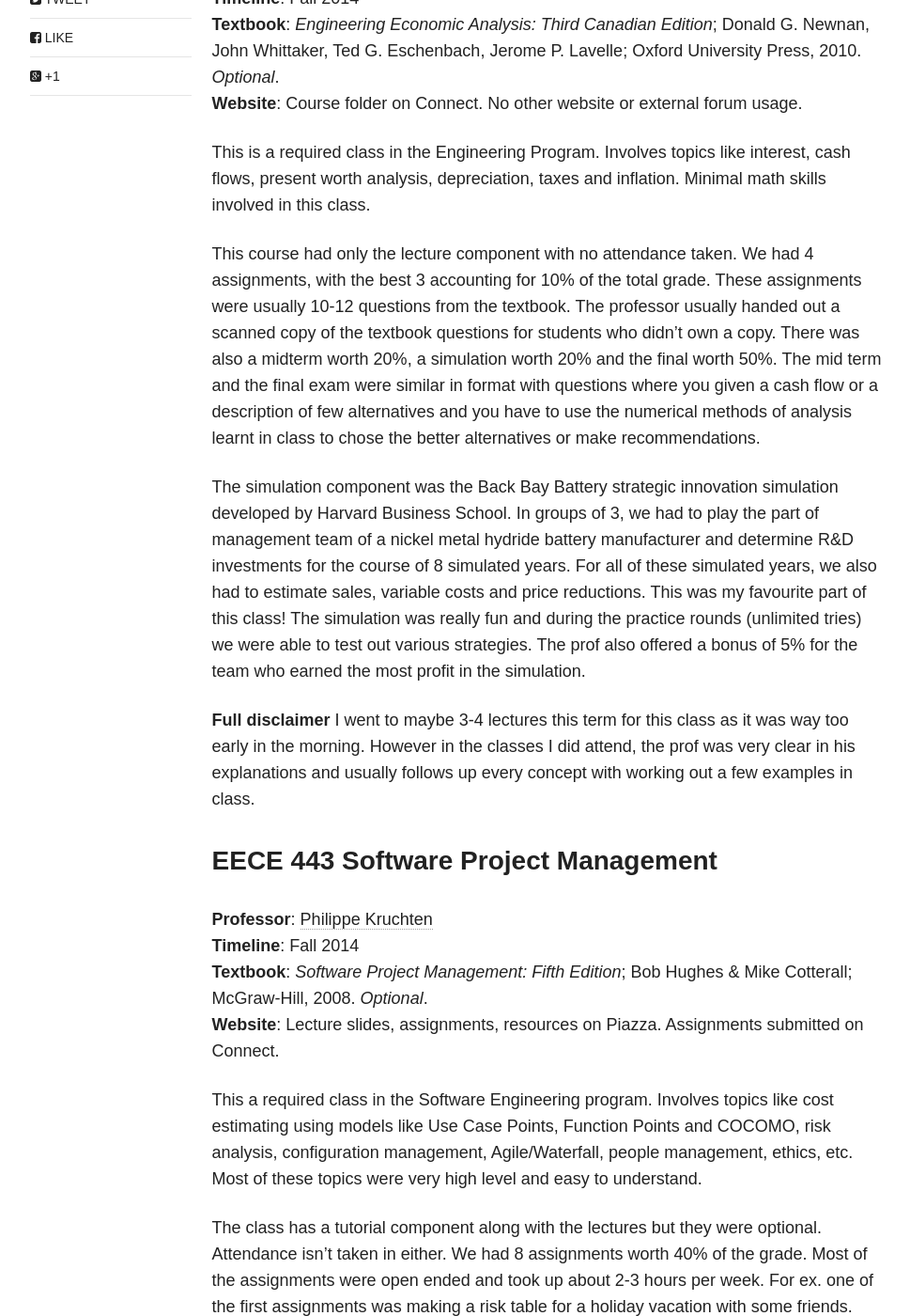
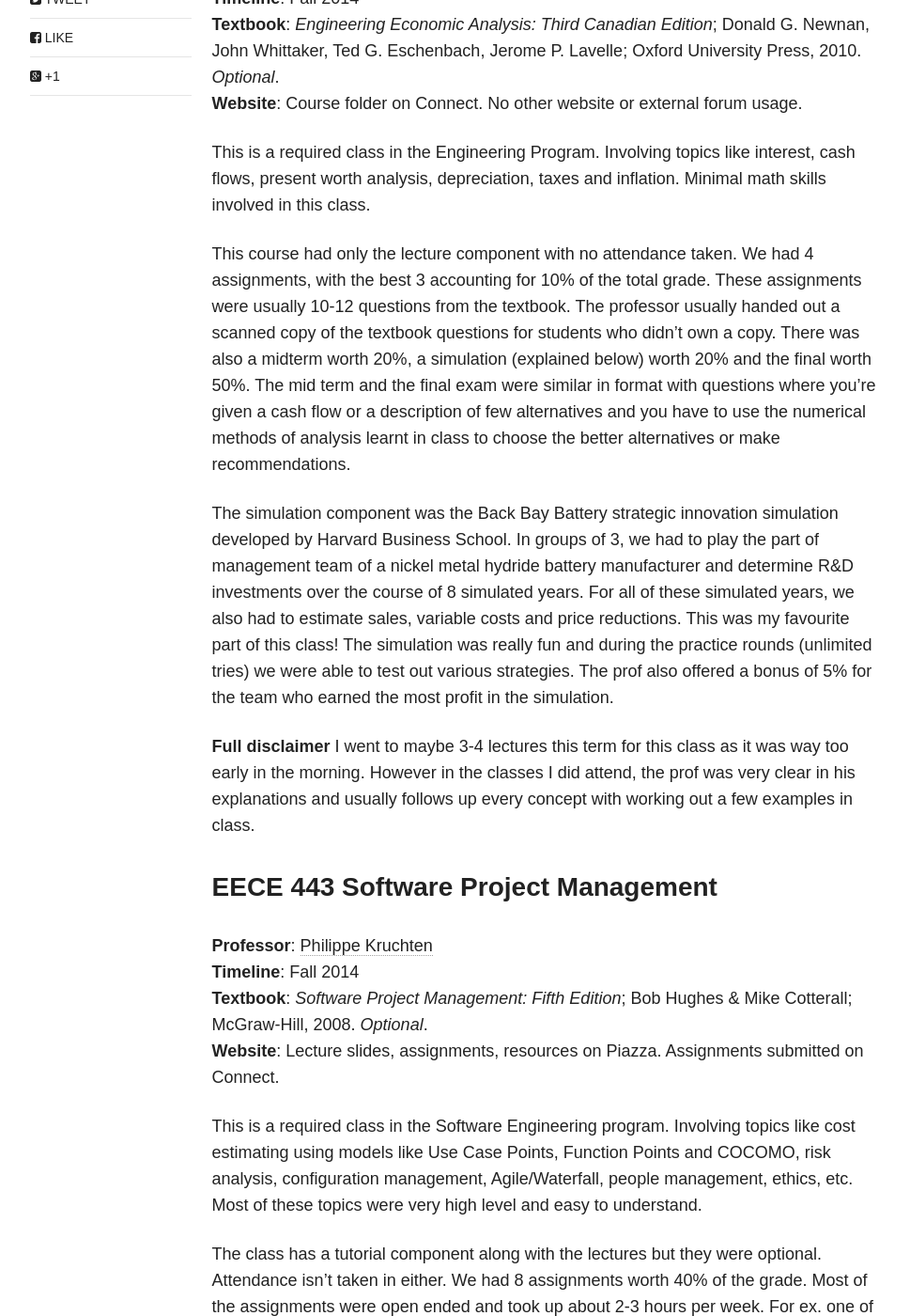
Before and after one commit to Primewalker/isha.github.io, a Jekyll site: the page built from _posts/articles/2014-12-17-443-450-review.md, in a window 1280 px wide and 1400 px high, scrolled down 651 px. Shown: the whole window at 94% size, without its empty margins (154-1123 px from the left). Built offline with Jekyll 4.4.1, drawn with Linux system fonts in a browser that asks for light colours; nearby versions of some CDN libraries; comment, search, counter and statistics services are not loaded.

Commit message:
Blog post reviewing 443 and 450

```diff
--- a/_posts/articles/2014-12-17-443-450-review.md
+++ b/_posts/articles/2014-12-17-443-450-review.md
@@ -17,11 +17,12 @@ I just finished yesterday with my second last term of my undergraduate program a
 **Textbook**: *Engineering Economic Analysis: Third Canadian Edition*; Donald G. Newnan, John Whittaker, Ted G. Eschenbach, Jerome P. Lavelle; Oxford University Press, 2010. *Optional*.
 **Website**: Course folder on Connect. No other website or external forum usage.
 
-This is a required class in the Engineering Program. Involves topics like interest, cash flows, present worth analysis, depreciation, taxes and inflation. Minimal math skills involved in this class.
 
-This course had only the lecture component with no attendance taken. We had 4 assignments, with the best 3 accounting for 10% of the total grade. These assignments were usually 10-12 questions from the textbook. The professor usually handed out a scanned copy of the textbook questions for students who didn't own a copy. There was also a midterm worth 20%, a simulation worth 20% and the final worth 50%. The mid term and the final exam were similar in format with questions where you given a cash flow or a description of few alternatives and you have to use the numerical methods of analysis learnt in class to chose the better alternatives or make recommendations.
+This is a required class in the Engineering Program. Involving topics like interest, cash flows, present worth analysis, depreciation, taxes and inflation. Minimal math skills involved in this class.
 
-The simulation component was the Back Bay Battery strategic innovation simulation developed by Harvard Business School. In groups of 3, we had to play the part of management team of a nickel metal hydride battery manufacturer and determine R&D investments for the course of 8 simulated years. For all of these simulated years, we also had to estimate sales, variable costs and price reductions. This was my favourite part of this class! The simulation was really fun and during the practice rounds (unlimited tries) we were able to test out various strategies. The prof also offered a bonus of 5% for the team who earned the most profit in the simulation.
+This course had only the lecture component with no attendance taken. We had 4 assignments, with the best 3 accounting for 10% of the total grade. These assignments were usually 10-12 questions from the textbook. The professor usually handed out a scanned copy of the textbook questions for students who didn't own a copy. There was also a midterm worth 20%, a simulation (explained below) worth 20% and the final worth 50%. The mid term and the final exam were similar in format with questions where you're given a cash flow or a description of few alternatives and you have to use the numerical methods of analysis learnt in class to choose the better alternatives or make recommendations.
+
+The simulation component was the Back Bay Battery strategic innovation simulation developed by Harvard Business School. In groups of 3, we had to play the part of management team of a nickel metal hydride battery manufacturer and determine R&D investments over the course of 8 simulated years. For all of these simulated years, we also had to estimate sales, variable costs and price reductions. This was my favourite part of this class! The simulation was really fun and during the practice rounds (unlimited tries) we were able to test out various strategies. The prof also offered a bonus of 5% for the team who earned the most profit in the simulation.
 
 **Full disclaimer** I went to maybe 3-4 lectures this term for this class as it was way too early in the morning. However in the classes I did attend, the prof was very clear in his explanations and usually follows up every concept with working out a few examples in class.
 
@@ -32,7 +33,8 @@ The simulation component was the Back Bay Battery strategic innovation simulatio
 **Textbook**: *Software Project Management: Fifth Edition*; Bob Hughes & Mike Cotterall; McGraw-Hill, 2008. *Optional*.
 **Website**: Lecture slides, assignments, resources on Piazza. Assignments submitted on Connect.
 
-This a required class in the Software Engineering program. Involves topics like cost estimating using models like Use Case Points, Function Points and COCOMO, risk analysis, configuration management, Agile/Waterfall, people management, ethics, etc. Most of these topics were very high level and easy to understand.
+
+This is a required class in the Software Engineering program. Involving topics like cost estimating using models like Use Case Points, Function Points and COCOMO, risk analysis, configuration management, Agile/Waterfall, people management, ethics, etc. Most of these topics were very high level and easy to understand.
 
 The class has a tutorial component along with the lectures but they were optional. Attendance isn't taken in either. We had 8 assignments worth 40% of the grade. Most of the assignments were open ended and took up about 2-3 hours per week. For ex. one of the first assignments was making a risk table for a holiday vacation with some friends. The longest assigment was one where we had to make a Software Development Plan for an Investment Club application. The midterm was 15% and the final was 45%. Exams were open book and straighforward enough with multiple choice questions and short answers.
 
```
